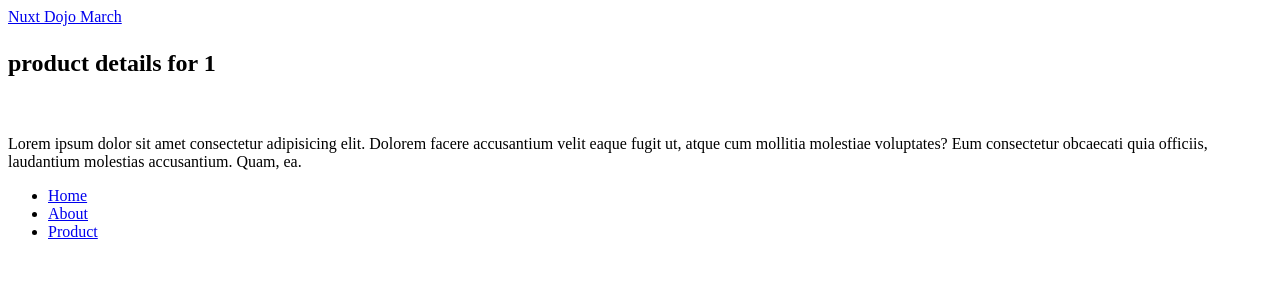
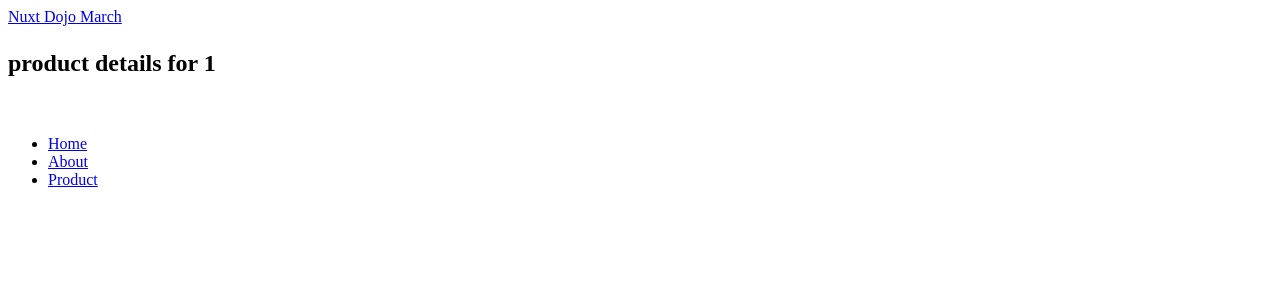
Before and after one commit to MunyinyaMaurice/E-commerce-IN-Nuxt3-js, a Nuxt app: page /product/1 in a window 1280 px wide. Shown: the top 300 px of the page. Built offline with nearby package versions, Linux system fonts and the light colour scheme.

Commit message:
fetching products with and view it

```diff
--- a/pages/product/[id].vue
+++ b/pages/product/[id].vue
@@ -1,11 +1,9 @@
 <template>
     <div>
 <h2><p>product details for {{ id }}</p></h2><br>
-<p><p>Lorem ipsum dolor sit amet consectetur adipisicing elit.
-     Dolorem facere accusantium velit eaque fugit ut,
-      atque cum mollitia molestiae voluptates?
-      Eum consectetur obcaecati quia officiis,
-    laudantium molestias accusantium. Quam, ea.</p></p>
+<p><p>
+
+</p></p>
     </div>
 </template>
 
--- a/pages/product/index.vue
+++ b/pages/product/index.vue
@@ -4,7 +4,7 @@
 <div>
    <div class="grid grid-cols-4 gap-5">
     <div v-for=" i in products">
-    <NuxtLink :to="`/products/${i.id}`">{{ i.video_status }} </NuxtLink>
+    <NuxtLink :to="`/product/${i.id}`">{{ i.title }} </NuxtLink>
     </div>
    </div>
 </div>
@@ -13,8 +13,8 @@
 
 <script setup>
 definePageMeta({
-    layout:'products'
+    layout:'product'
 })
 //Fetch products
-    const {data: products} = await useFetch('http://127.0.0.1:8000/api/auth/getFeaturedVideo/featured')
+    const {data: products} = await useFetch('https://fakestoreapi.com/products')
 </script>
```
